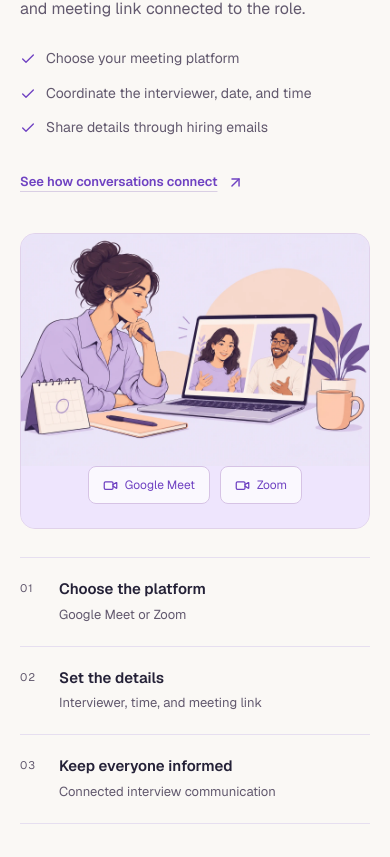
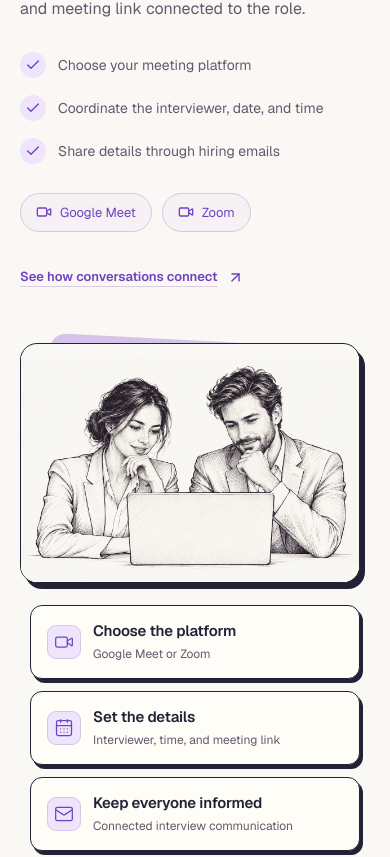
Before and after one commit to hitten04/wellgenz, a Next.js app: page / in a window 390 px wide. Shown: the part 9173-10030 px from the top of the page. Built offline with nearby package versions, Linux system fonts and the light colour scheme.

Commit message:
Redesign interview section with original ink sketch and layered paper details

```diff
--- a/src/app/home-refresh.css
+++ b/src/app/home-refresh.css
@@ -539,3 +539,46 @@
 .home-careers .home-career-art>img{width:100%;height:auto;max-height:none;object-fit:contain}
 @media(max-width:1100px){.home-careers .home-story-grid{gap:30px}}
 @media(max-width:759px){.home-careers .home-story-grid{grid-template-columns:minmax(0,1fr);gap:26px}}
+
+/* Interview story: ink illustration, a lavender backing sheet, and small paper notes. */
+.wellgenz-home .interview-editorial{background:var(--paper)}
+.interview-editorial .home-story-grid{grid-template-columns:minmax(0,1fr) minmax(0,1.1fr);gap:64px}
+.interview-editorial-copy .home-checks{gap:17px;margin-top:28px}
+.interview-editorial-copy .home-checks li{align-items:center;font-size:15px;line-height:1.6;gap:12px}
+.interview-editorial-copy .home-checks li>svg{box-sizing:content-box;padding:5px;border-radius:50%;background:var(--lilac);margin-top:0;flex-shrink:0}
+.interview-editorial-platforms{display:flex;flex-wrap:wrap;gap:10px;margin-top:29px}
+.interview-editorial-platforms>span{display:inline-flex;align-items:center;gap:8px;border:1px solid #d6c6e3;border-radius:999px;padding:9px 15px;background:#eee8f670;color:var(--violet);font-size:13px;line-height:1.5}
+.interview-editorial-copy .home-section-link{margin-top:23px}
+.interview-sketch-scene{position:relative;isolation:isolate;min-width:0;padding:36px 18px 42px 8px}
+.interview-sketch-scene::before{content:"";position:absolute;inset:32px 8px 70px 40px;background:#d6c3e9;border-radius:16px;transform:rotate(4deg);z-index:-1}
+.interview-sketch-frame{position:relative;background:var(--paper);border:1px solid var(--ink);border-radius:20px;box-shadow:7px 8px 0 var(--ink);overflow:hidden;padding:42px 0 38px}
+.interview-sketch-frame>img{display:block;width:100%;height:auto;aspect-ratio:1.5;object-fit:contain;background:var(--paper)}
+.interview-sketch-notes{position:static}
+.interview-sketch-note{position:absolute;display:flex;align-items:center;gap:12px;padding:14px 17px;border:1px solid var(--ink);border-radius:13px;background:#fffdf7;box-shadow:5px 6px 0 var(--ink);max-width:calc(100% - 24px);min-width:0}
+.interview-note-icon{display:grid;place-items:center;flex-shrink:0;width:34px;height:34px;border:1px solid #d7c7e3;border-radius:9px;background:var(--lilac);color:var(--violet)}
+.interview-sketch-note strong{display:block;font-size:15px;line-height:1.4;font-weight:600;color:var(--ink);letter-spacing:-.2px}
+.interview-sketch-note p{margin:4px 0 0;font-size:12px;line-height:1.6;color:var(--muted)}
+.interview-note-platform{top:8px;right:1px;transform:rotate(2deg)}
+.interview-note-details{right:0;bottom:118px;transform:rotate(2deg);max-width:290px}
+.interview-note-informed{bottom:8px;left:0;transform:rotate(-2deg);max-width:310px}
+@media(min-width:760px) and (max-width:1100px){
+.interview-editorial .home-story-grid{gap:35px}
+.interview-sketch-scene{padding-inline:0 12px}
+.interview-sketch-frame{padding-block:60px 70px}
+.interview-sketch-note{padding:11px 13px;gap:9px}
+.interview-sketch-note strong{font-size:13px}
+.interview-sketch-note p{font-size:11px}
+.interview-note-details{bottom:108px;max-width:250px}
+.interview-note-informed{max-width:270px}
+}
+@media(max-width:759px){
+.interview-editorial .home-story-grid{grid-template-columns:minmax(0,1fr);gap:30px}
+.interview-editorial-copy .home-checks li{font-size:14px}
+.interview-sketch-scene{padding:14px 10px 6px 0}
+.interview-sketch-scene::before{inset:12px 11px auto 25px;height:210px;transform:rotate(3deg)}
+.interview-sketch-frame{padding:12px 0 0;border-radius:17px;box-shadow:5px 6px 0 var(--ink)}
+.interview-sketch-notes{display:grid;gap:12px;position:relative;margin:22px 0 0 10px}
+.interview-sketch-note{position:relative;inset:auto;transform:none;max-width:none;width:100%;padding:14px 16px;box-shadow:3px 4px 0 var(--ink);border-radius:12px}
+.interview-sketch-note strong{font-size:15px}
+.interview-sketch-note p{font-size:12px}
+}
--- a/src/components/connected-workflow.tsx
+++ b/src/components/connected-workflow.tsx
@@ -12,9 +12,23 @@ export function ConnectedWorkflow() {
       <div className="home-email-grid"><Reveal className="home-email-story"><div className="home-art"><Image src="/images/hiring-email.webp" alt="A recruiter preparing candidate communication beside an open offer-letter envelope" width={1536} height={1024} sizes="(max-width: 759px) 90vw, 45vw"/></div><h3>Less follow-up work.<br/>More follow-through.</h3><p>Automate shortlist updates, interview details, offer-letter emails, and thoughtful rejection messages.</p><div className="home-inbox-note"><Mail size={22} aria-hidden="true"/><div><strong>Your inbox is a starting point, too.</strong><p>Candidates can send resumes by email. Bring those applications into the same workflow as career-page applicants.</p></div></div></Reveal><Reveal className="home-email-example"><AutomationShowcase /></Reveal></div>
     </div></section>
 
-    <section id="interviews" className="section interviews-section section-anchor home-interviews"><div className="container">
-      <div className="home-story-grid"><Reveal><SectionHeading eyebrow="From profile to conversation" title={<>Meet the person.<br/><span>Move the journey forward.</span></>}>Schedule online interviews with Google Meet or Zoom. Keep the candidate, interviewer, time, and meeting link connected to the role.</SectionHeading><ul className="home-checks"><li><Check size={16} aria-hidden="true"/>Choose your meeting platform</li><li><Check size={16} aria-hidden="true"/>Coordinate the interviewer, date, and time</li><li><Check size={16} aria-hidden="true"/>Share details through hiring emails</li></ul><Link href="/how-it-works" className="home-section-link">See how conversations connect<ArrowUpRight size={17} aria-hidden="true"/></Link></Reveal><Reveal className="home-art home-interview-art"><Image src="/images/hiring-meeting.webp" alt="A thoughtful online interview with a recruiter and candidate on a laptop screen" width={1536} height={1024} sizes="(max-width: 759px) 90vw, 45vw"/><div className="home-platform-badges"><span><Video size={15} aria-hidden="true"/>Google Meet</span><span><Video size={15} aria-hidden="true"/>Zoom</span></div></Reveal></div>
-      <Reveal className="home-meeting-path"><div><span>01</span><Video size={18} aria-hidden="true"/><strong>Choose the platform</strong><p>Google Meet or Zoom</p></div><div><span>02</span><CalendarDays size={18} aria-hidden="true"/><strong>Set the details</strong><p>Interviewer, time, and meeting link</p></div><div><span>03</span><Mail size={18} aria-hidden="true"/><strong>Keep everyone informed</strong><p>Connected interview communication</p></div></Reveal>
+    <section id="interviews" className="section interviews-section section-anchor home-interviews interview-editorial"><div className="container">
+      <div className="home-story-grid">
+        <Reveal className="interview-editorial-copy">
+          <SectionHeading eyebrow="From profile to conversation" title={<>Meet the person.<br/><span>Move the journey forward.</span></>}>Schedule online interviews with Google Meet or Zoom. Keep the candidate, interviewer, time, and meeting link connected to the role.</SectionHeading>
+          <ul className="home-checks"><li><Check size={16} aria-hidden="true"/>Choose your meeting platform</li><li><Check size={16} aria-hidden="true"/>Coordinate the interviewer, date, and time</li><li><Check size={16} aria-hidden="true"/>Share details through hiring emails</li></ul>
+          <div className="interview-editorial-platforms"><span><Video size={16} aria-hidden="true"/>Google Meet</span><span><Video size={16} aria-hidden="true"/>Zoom</span></div>
+          <Link href="/how-it-works" className="home-section-link">See how conversations connect<ArrowUpRight size={17} aria-hidden="true"/></Link>
+        </Reveal>
+        <Reveal className="interview-sketch-scene">
+          <div className="interview-sketch-frame"><Image src="/images/interview-sketch.webp" alt="Two hiring teammates thoughtfully preparing an online interview together at a laptop" width={1536} height={1024} sizes="(max-width: 759px) 90vw, 48vw"/></div>
+          <div className="interview-sketch-notes">
+            <div className="interview-sketch-note interview-note-platform"><span className="interview-note-icon"><Video size={20} strokeWidth={1.5} aria-hidden="true"/></span><div><strong>Choose the platform</strong><p>Google Meet or Zoom</p></div></div>
+            <div className="interview-sketch-note interview-note-details"><span className="interview-note-icon"><CalendarDays size={20} strokeWidth={1.5} aria-hidden="true"/></span><div><strong>Set the details</strong><p>Interviewer, time, and meeting link</p></div></div>
+            <div className="interview-sketch-note interview-note-informed"><span className="interview-note-icon"><Mail size={20} strokeWidth={1.5} aria-hidden="true"/></span><div><strong>Keep everyone informed</strong><p>Connected interview communication</p></div></div>
+          </div>
+        </Reveal>
+      </div>
     </div></section>
 
     <section id="career-portals" className="section career-section section-anchor home-careers"><div className="container home-story-grid">
```
Also changed, not shown: public/images/interview-sketch.webp (added).
